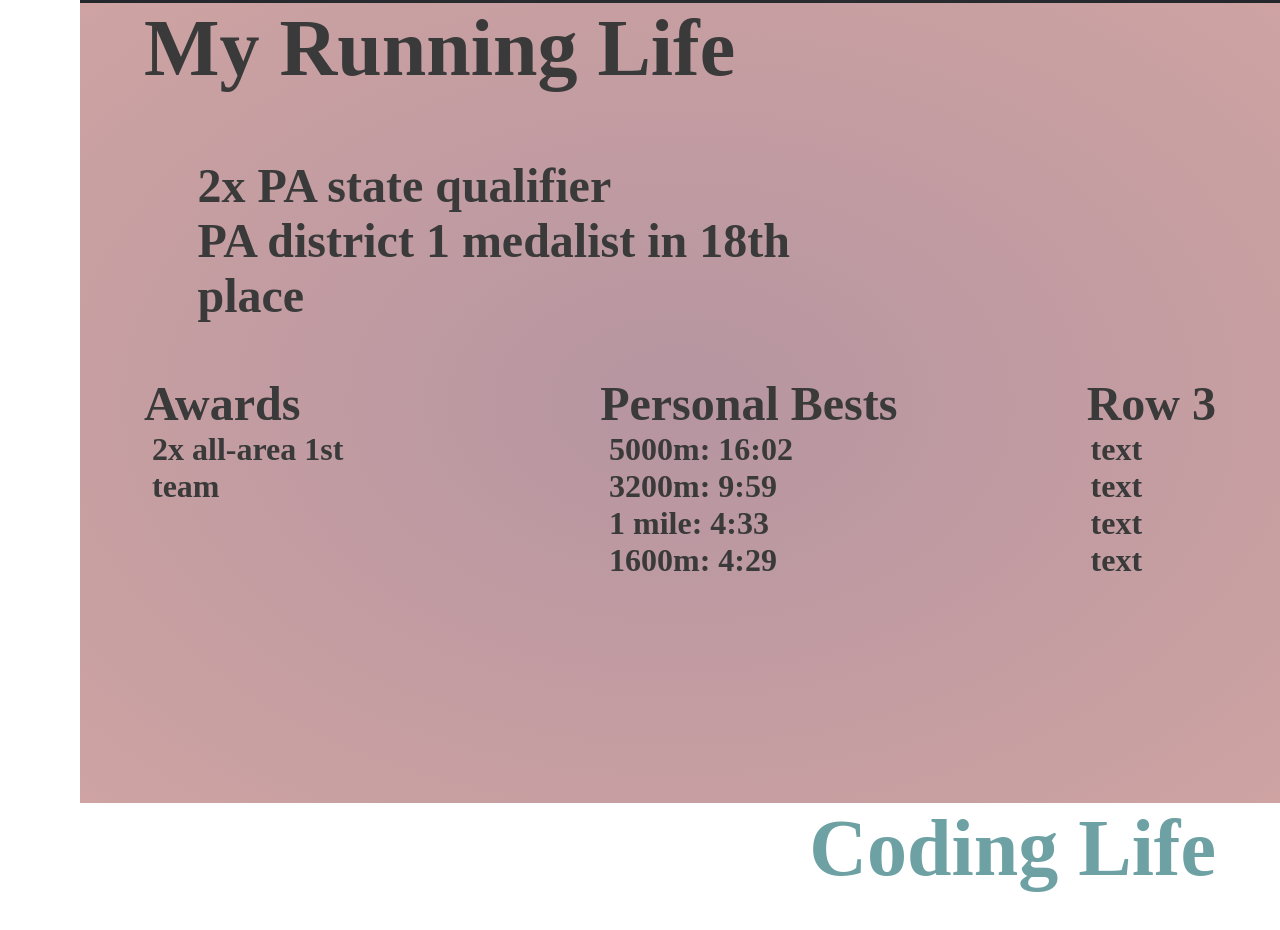
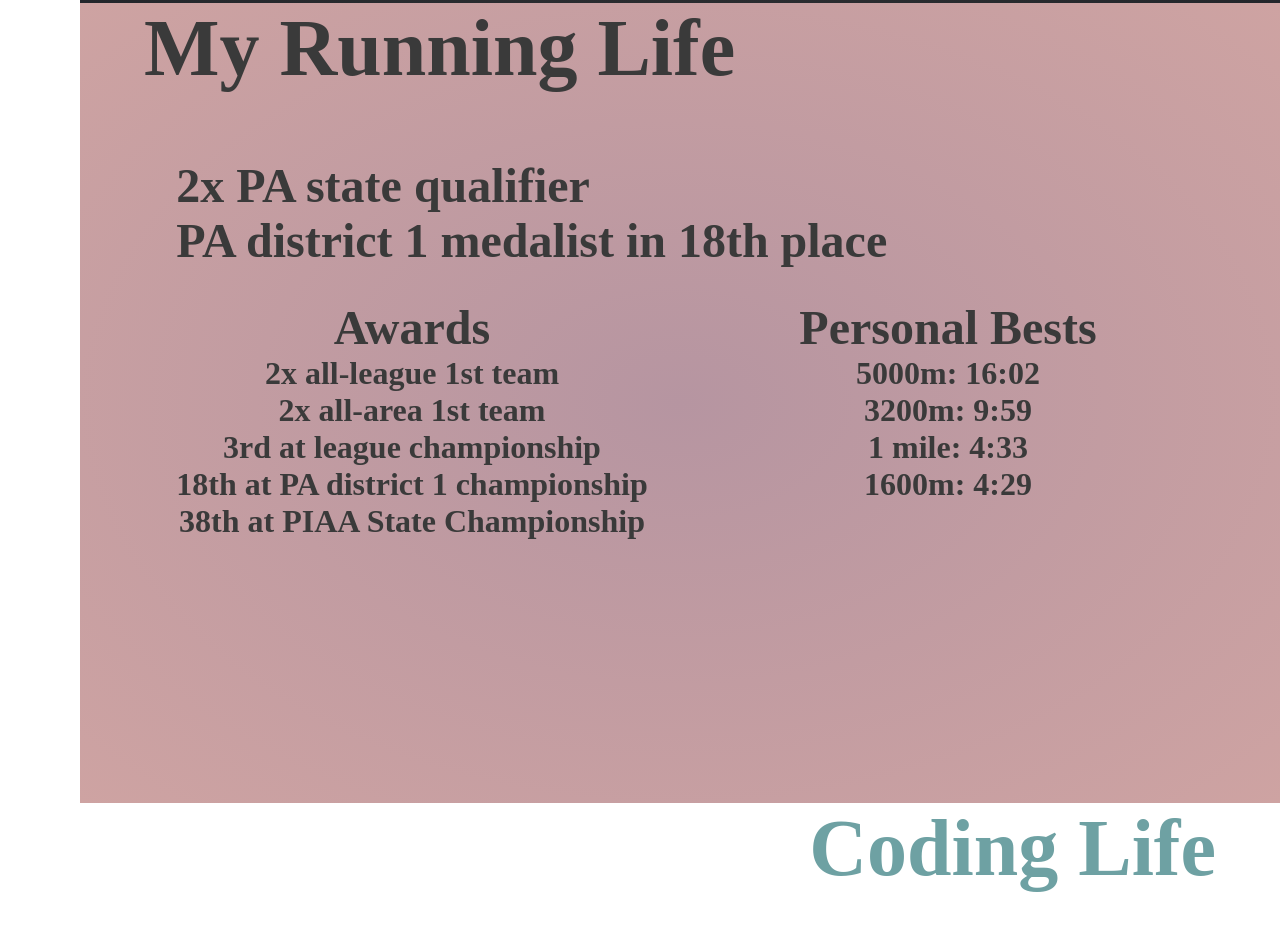
Before and after one commit to tomyyyD/animationExperiment, a plain HTML site: page index.html in a window 1280 px wide. Shown: the part 1538-2468 px from the top of the page. Drawn offline with nearby package versions, Linux system fonts and the light colour scheme; a web font is replaced by a local one.

Commit message:
running section updates

```diff
--- a/index.html
+++ b/index.html
@@ -103,20 +103,23 @@
             </div>
             <div class="subtextContainer runningText">
                 <div class="content">
-                    <div class="content">
-                        <h2>2x PA state qualifier</h2>
-                        <h2>PA district 1 medalist in 18th place</h2>
-                    </div>
+                    <h2>2x PA state qualifier</h2>
+                    <h2>PA district 1 medalist in 18th place</h2>
                 </div>
             </div>
             <div class="subtextContainer runningText">
-                <div>
+                <div class="horizontalTextContainer">
                     <h2>Awards</h2>
                     <div class="content">
-                        <h4>2x all-area 1st team</h3>
+                        <h4>2x all-league 1st team</h4>
+                        <h4>2x all-area 1st team</h4>
+                        <h4>3rd at league championship</h4>
+                        <h4>18th at PA district 1 championship</h4>
+                        <h4>38th at PIAA State Championship</h4>
+                        <h4></h4>
                     </div>
                 </div>
-                <div>
+                <div class="horizontalTextContainer">
                     <h2>Personal Bests</h2>
                     <div class="content">
                         <h4>5000m: 16:02</h4>
@@ -125,7 +128,7 @@
                         <h4>1600m: 4:29</h4>
                     </div>
                 </div>
-                <div>
+                <!-- <div class="horizontalTextContainer">
                     <h2>Row 3</h2>
                     <div class="content">
                         <h4>text</h4>
@@ -133,7 +136,7 @@
                         <h4>text</h4>
                         <h4>text</h4>
                     </div>
-                </div>
+                </div> -->
             </div>
         </section>
         <section class="coding">
--- a/style.css
+++ b/style.css
@@ -205,6 +205,12 @@ h4{
 
 .runningText{
     transform: translateX(103%);
+    display: flex;
+}
+
+.horizontalTextContainer{
+    flex: 1;
+    text-align: center;
 }
 
 .codingText{
```
